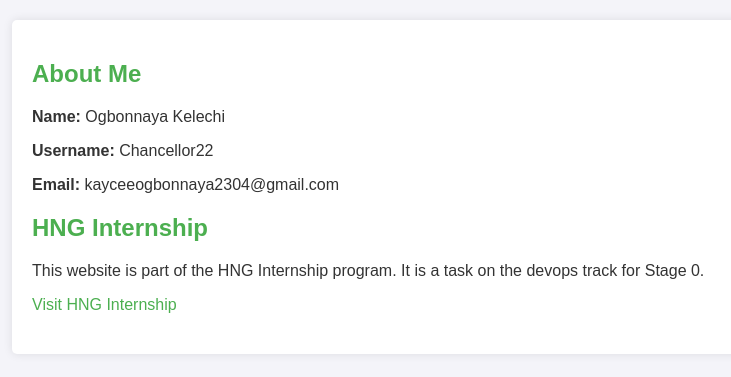
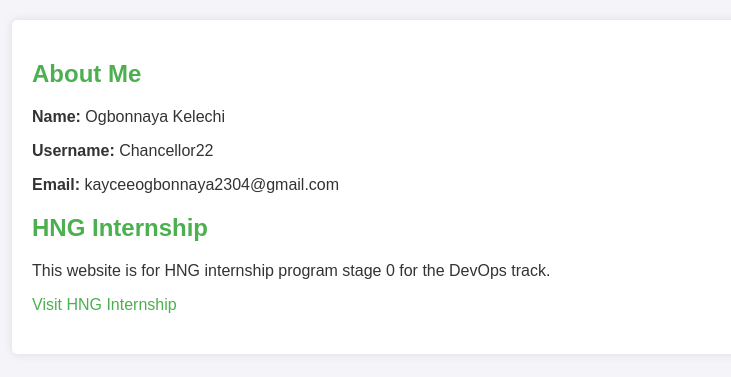
Before and after one commit to deltron-fr/hng-static-website, a plain HTML site: page index.html in a window 1280 px wide. Shown: the whole page, without its empty margins (228-959 px from the left). Drawn offline with Linux system fonts and the light colour scheme.

Commit message:
made some changes to the index.html

```diff
--- a/index.html
+++ b/index.html
@@ -16,7 +16,7 @@
                         </section>
                         <section class="hng">
                             <h2>HNG Internship</h2>
-                            <p>This website is part of the HNG Internship program. It is a task on the devops track for Stage 0.</p>
+                            <p>This website is for HNG internship program stage 0 for the DevOps track.</p>
                             <p><a href="https://hng.tech" target="_blank">Visit HNG Internship</a></p>
                         </section>
                     </main>
```
